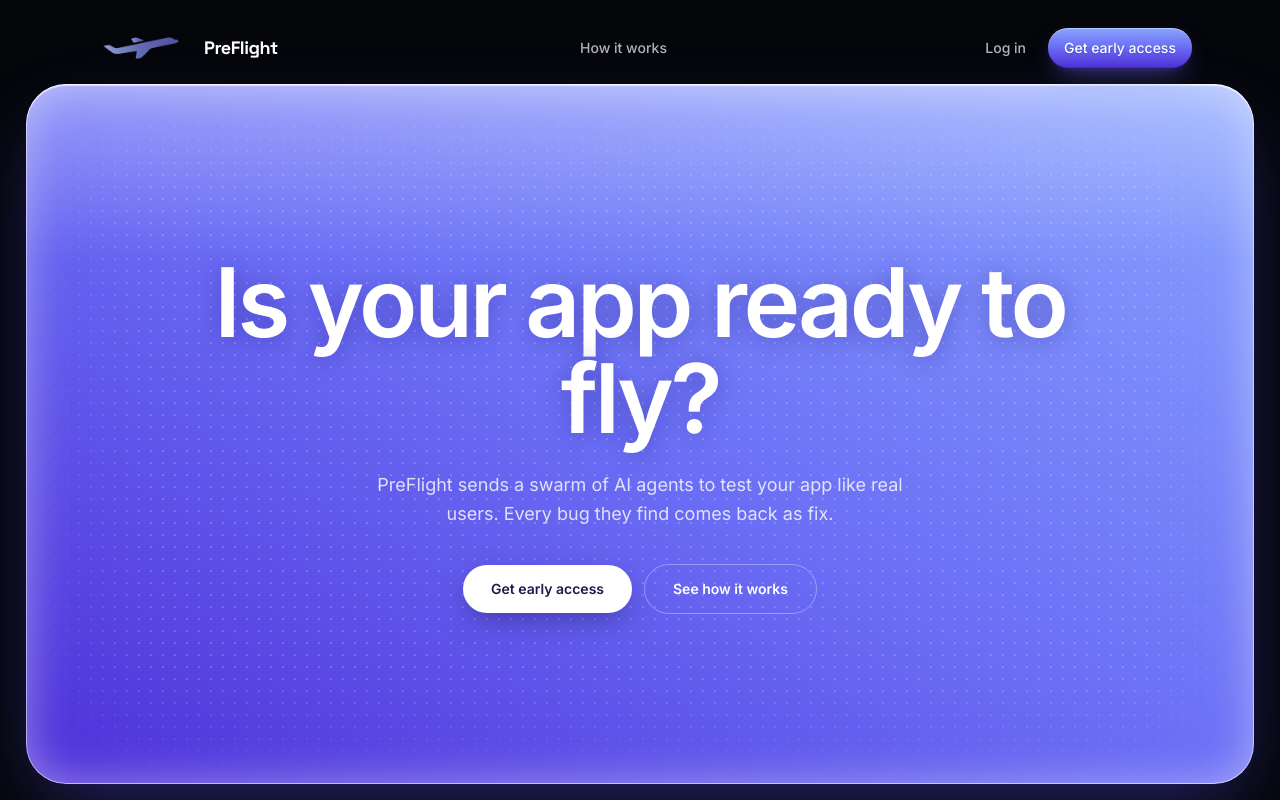
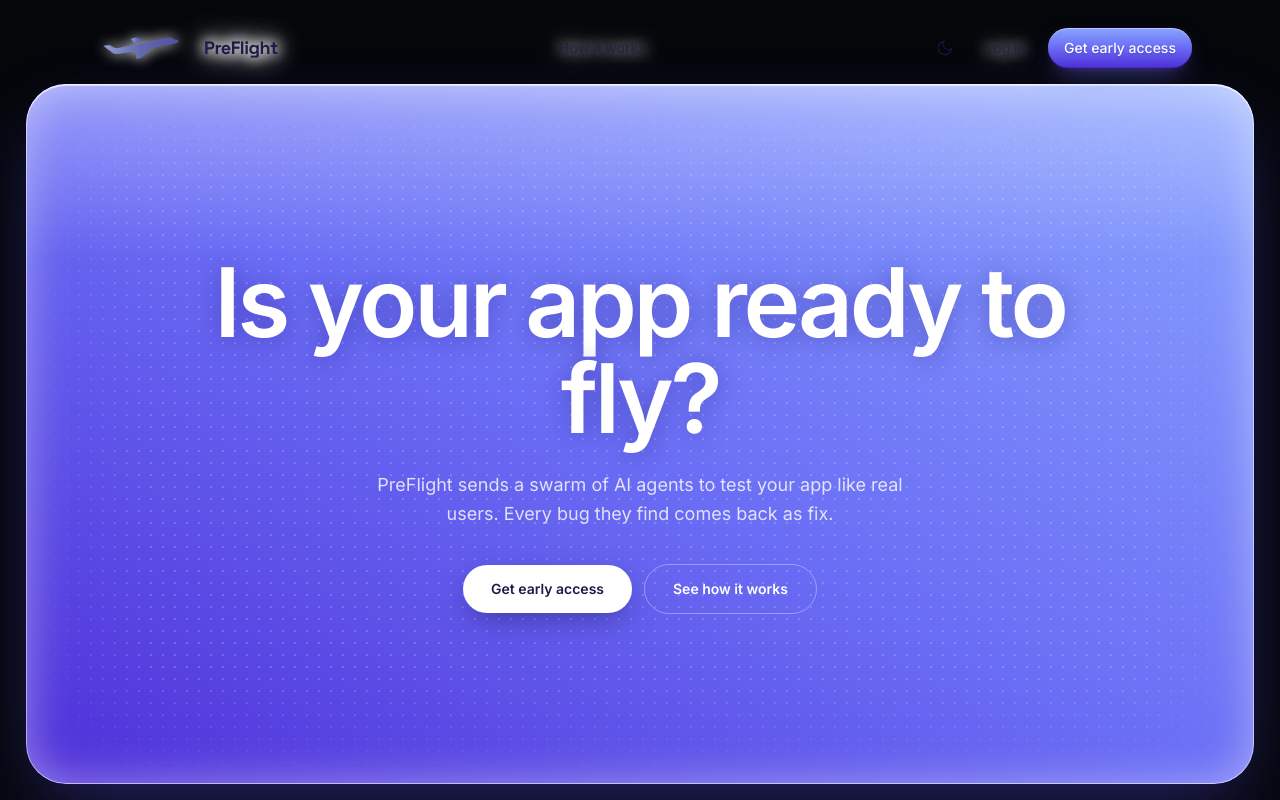
Before and after one commit to James-Software/Preflight, a Next.js app: page / in a window 1280 px wide. Shown: the top 800 px of the page. Built offline with nearby package versions, Linux system fonts and the light colour scheme; no server answers.

Commit message:
Nav reads live theme via useDarkMode (replaces dark prop); toggle in nav; light-mode logo stays gradient on light pill

```diff
--- a/components/Nav.tsx
+++ b/components/Nav.tsx
@@ -1,12 +1,36 @@
 "use client";
 
 import { useEffect, useState } from "react";
+
+import ThemeToggle from "./ThemeToggle";
 
 /** Minimal session user shape the nav needs. Resolved server-side. */
 export type NavUser = {
   name?: string | null;
   image?: string | null;
 };
+
+/** Reads the real theme from <html class="dark">. Initialized from the DOM
+    — the blocking theme script in layout.tsx runs before hydration, so the
+    first render already matches (no flash). Kept in sync via
+    MutationObserver so the toggle updates the nav instantly. */
+function useDarkMode() {
+  const [isDark, setIsDark] = useState<boolean>(() =>
+    typeof document === "undefined"
+      ? true
+      : document.documentElement.classList.contains("dark"),
+  );
+  useEffect(() => {
+    const el = document.documentElement;
+    setIsDark(el.classList.contains("dark"));
+    const obs = new MutationObserver(() =>
+      setIsDark(el.classList.contains("dark")),
+    );
+    obs.observe(el, { attributes: true, attributeFilter: ["class"] });
+    return () => obs.disconnect();
+  }, []);
+  return isDark;
+}
 
 /** px scrolled before the bar becomes the floating pill — effectively
     immediate, with just enough buffer to ignore sub-pixel scroll noise */
@@ -43,13 +67,8 @@ const GLASS_DARK =
 const GLASS_LIGHT =
   "border border-ink/10 bg-white/70 shadow-[inset_0_1px_1px_rgba(255,255,255,0.6),0_8px_30px_rgba(30,27,75,0.12)] backdrop-blur-xl";
 
-export default function Nav({
-  user,
-  dark = false,
-}: {
-  user: NavUser | null;
-  dark?: boolean;
-}) {
+export default function Nav({ user }: { user: NavUser | null }) {
+  const dark = useDarkMode();
   const [scrolled, setScrolled] = useState(
     () => typeof window !== "undefined" && window.scrollY > SCROLL_AFTER,
   );
@@ -116,7 +135,7 @@ export default function Nav({
   const spriteGlow = scrolled || dark ? "" : GLOW_SPRITE;
 
   return (
-    <nav className="fixed inset-x-0 top-0 z-50">
+    <nav className="fixed inset-x-0 top-0 z-50" suppressHydrationWarning>
       <div className={`relative mx-auto mt-3 ${wt} ${barWidth}`}>
         {/* Glass background — rounded bar on mobile, pill on desktop.
             Always rounded, only fades in. Never flashes. */}
@@ -133,7 +152,9 @@ export default function Nav({
             className={`flex items-center gap-2.5 ${spriteGlow}`}
             aria-label="PreFlight home"
           >
-            {/* Crossfade: gradient plane at top, white plane once the pill appears */}
+            {/* Crossfade: gradient plane at top, white plane once the dark
+                pill appears. In light mode the pill is light glass, so the
+                gradient plane stays (a white plane would vanish). */}
             <span
               className="relative block h-[26px] w-[92px] md:h-[30px] md:w-[106px]"
               aria-hidden="true"
@@ -143,7 +164,7 @@ export default function Nav({
                 src="/logo.png"
                 alt=""
                 className={`absolute inset-0 m-auto h-[26px] w-auto transition-opacity duration-300 ease-[cubic-bezier(0.16,1,0.3,1)] md:h-[30px] ${
-                  scrolled ? "opacity-0" : "opacity-100"
+                  scrolled && dark ? "opacity-0" : "opacity-100"
                 }`}
               />
               {/* eslint-disable-next-line @next/next/no-img-element */}
@@ -151,7 +172,7 @@ export default function Nav({
                 src="/logo-white.png"
                 alt=""
                 className={`absolute inset-0 m-auto h-[26px] w-auto transition-opacity duration-300 ease-[cubic-bezier(0.16,1,0.3,1)] md:h-[30px] ${
-                  scrolled ? "opacity-100" : "opacity-0"
+                  scrolled && dark ? "opacity-100" : "opacity-0"
                 }`}
               />
             </span>
@@ -170,6 +191,7 @@ export default function Nav({
             </a>
           </div>
           <div className="flex items-center gap-1.5">
+            <ThemeToggle />
             {user ? (
               <>
                 <a
```
